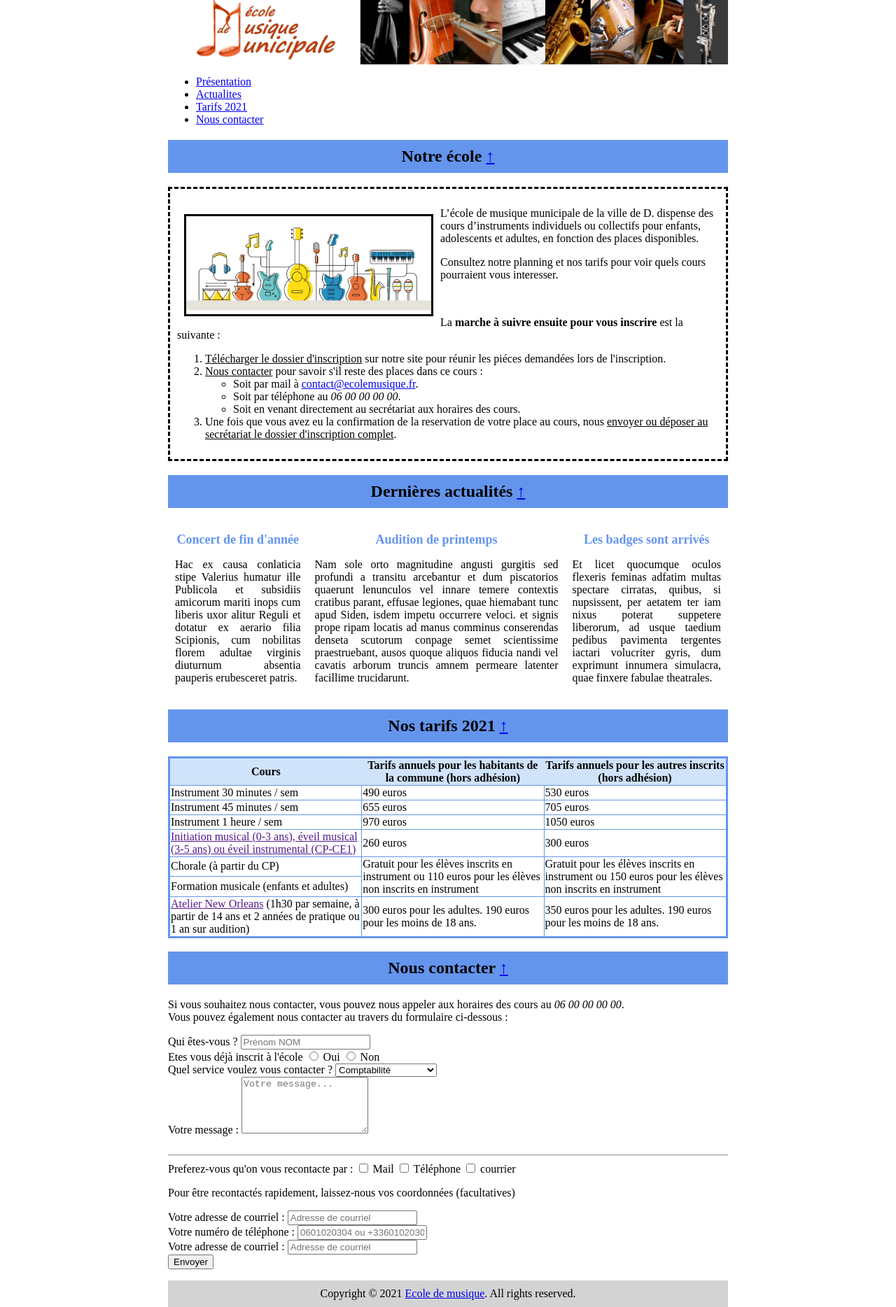
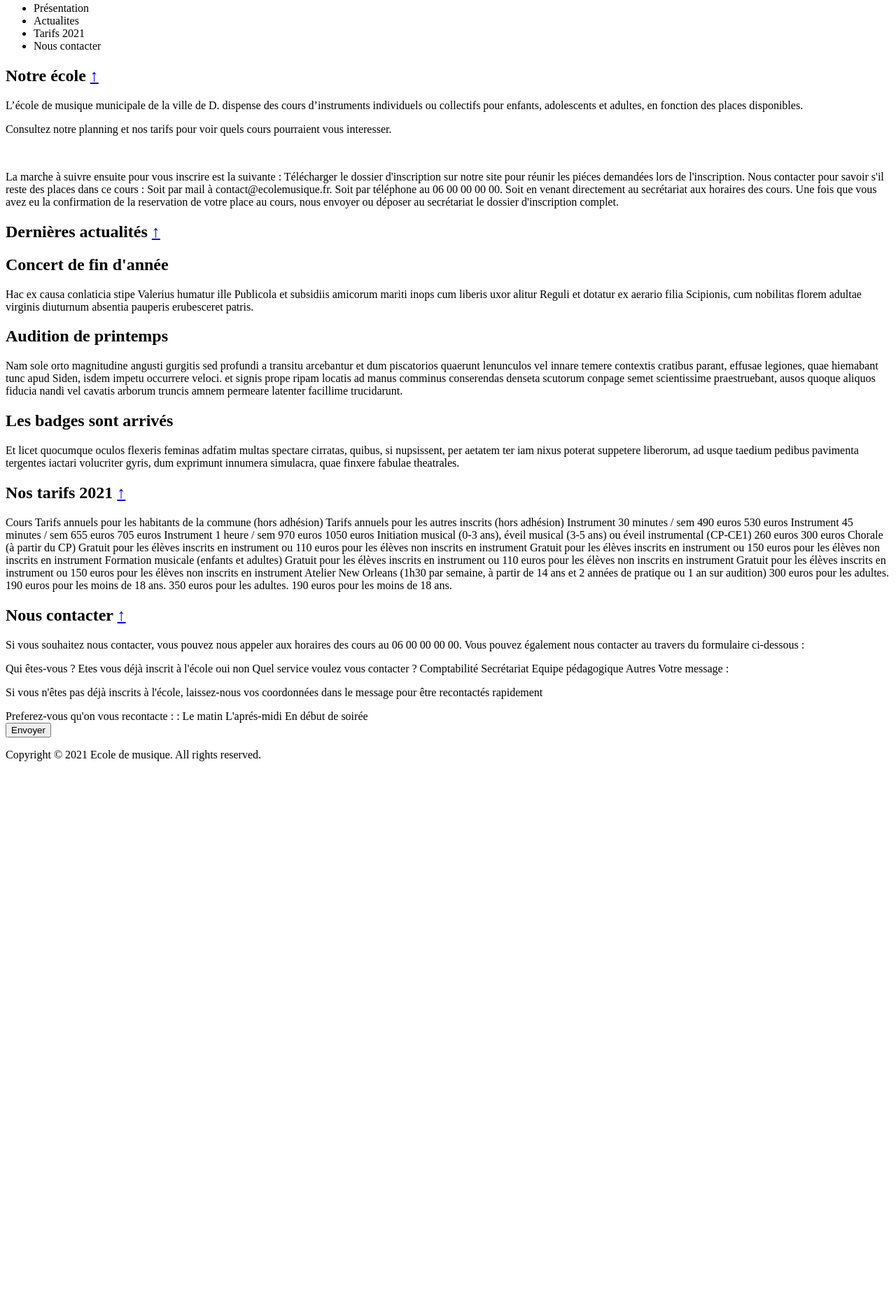
Before and after one commit to taccary/taccary.github.io, a plain HTML site: page index.html in a window 1280 px wide. Shown: the part 5-1873 px from the top of the page at 70% size. After the commit the page ends 1101 px from the top, so only its background shows below. Drawn offline with Linux system fonts and the light colour scheme.

Commit message:
Add files via upload

```diff
--- a/index.html
+++ b/index.html
@@ -3,89 +3,44 @@
 	<head>
 		<meta charset="UTF-8" />
 		<meta name="viewport" content="width=device-width, initial-scale=1">
-		<link rel="profile" href="http://gmpg.org/xfn/11" />
-		<title>Ecole de musique de Clapiers</title>
+		<meta name="author" content=""> <!-- completez la balise meta en indiquant votre nom -->
 
 		<style>
 			/* code css ici */
+			/*
+			les titres des sections doivent être centrés, avec un fond de couleur #6495ed et un espacement interne de 10px
 
-			body {
-				width:800px;
-				margin: auto;
-			}
+			les titres des articles sont en police taille 18, en texte de couleur #6495ed et centrés
 
-			h1 {
-				text-align:center;
-				background-color:#6495ed;
-				padding: 10px;
-			}
-			h2 {
-				color: #6495ed;
-				font-size:18;
-				text-align:center;
-			}
+			le pied de page doit avoir son texte centré
 
-			.box {
-				display: flex;
-				justify-content:space-between;
-			}
-			#illustration {
-				border: solid;
-				margin: 10px;
-				width: 350px;
-				float:left;
-			}
 
-			#textepresentation {
-				border: dashed;
-				padding: 10px;
-			}
 
-			table {
-				border-collapse: collapse;
-				border: solid #6495ed;
-			}
-			th {
-				background-color: #D0E3FA;
-				text-align: center;
-			}
-			td {
-				background-color: #ffffff;
-				border: thin solid #6495ed;
-			}
+			*/
 
-			footer {
-				text-align:center;
-				background-color:lightgrey;
-				padding:10px;
-			}
-			article {
-				margin-left:10px;
-				margin-right:10px;
-				text-align:justify;
-			}
 		</style>
 	</head>
 
 
 	<body>
 		<header id="top">
-			<img src="logo1600.png" width="100%" alt="Ecole de musique" />
+			<!-- ajouter image du logo -->
 		</header>
 
 		<nav>
+		<!-- ajouter des liens hypertexte vers les sections -->
 			<ul>
 				<li>
-					<a class="nav-link" href="#presentation">Présentation</a>
+					Présentation</a>
 				</li>
 				<li>
-					<a class="nav-link" href="#news">Actualites</a>
+					Actualites
 				</li>
 				<li>
-					<a class="nav-link" href="#tarifs">Tarifs 2021</a>
+					Tarifs 2021
 				</li>
 				<li>
-					<a class="nav-link" href="#contact">Nous contacter</a>
+					Nous contacter
 				</li>
 			</ul>
 		</nav>
@@ -93,38 +48,33 @@
 		<section id="presentation">
 			<h1>Notre école <a href="#top">&uarr;</a></h1>
 			<div id="textepresentation">
-					<p>
-					<img id="illustration" src="presentation.jpg" alt="image d'instruments" />
-					L’école de musique municipale de la ville de D. dispense des cours d’instruments individuels ou collectifs pour enfants, adolescents et adultes, en fonction des places disponibles.</p>
-					Consultez notre planning et nos tarifs pour voir quels cours pourraient vous interesser. </p>
-					<br/>
-					<p>La <b>marche à suivre ensuite pour vous inscrire</b> est la suivante :
-					<ol>
-						<li>
-							<u>Télécharger le dossier d'inscription</u> sur notre site pour réunir les piéces demandées lors de l'inscription.
-						</li>
-						<li>
-							<u>Nous contacter</u> pour savoir s'il reste des places dans ce cours :
-							<ul>
-								<li>
-									Soit par mail à <a href="mailto:contact@ecolemusique.fr">contact@ecolemusique.fr</a>.
-								</li>
-								<li>Soit par téléphone au <i>06 00 00 00 00</i>.
-								</li>
-								<li>Soit en venant directement au secrétariat aux horaires des cours.
-								</li>
-							</ul>
-						</li>
-						<li>
-							Une fois que vous avez eu la confirmation de la reservation de votre place au cours, nous <u>envoyer ou déposer au secrétariat le dossier d'inscription complet</u>.
-						</li>
-					</ul>
-					</p>
+				<p>
+				<!-- le bloc doit avoir une bordure pointillée et un espacement interne de 10px -->
+				<!-- ajouter image de la présentation avec une bordure noire, une larguer de 350 pixels, une marge de 10 pixels -->
+				<!-- le texte doit flotter à droite de l'image -->
+				<!-- ajouter les mises en forme des textes en gras, souligné et italique les textes-->
+				<!-- organiser le texte avec les listes à puces numérotées et non numérotées -->
+				<!-- ajouter un lien de mail pour l'adresse mail -->
+
+				L’école de musique municipale de la ville de D. dispense des cours d’instruments individuels ou collectifs pour enfants, adolescents et adultes, en fonction des places disponibles.</p>
+				Consultez notre planning et nos tarifs pour voir quels cours pourraient vous interesser. </p>
+				<br/>
+				<p>La marche à suivre ensuite pour vous inscrire est la suivante :
+				Télécharger le dossier d'inscription sur notre site pour réunir les piéces demandées lors de l'inscription.
+					Nous contacter pour savoir s'il reste des places dans ce cours :
+
+								Soit par mail à contact@ecolemusique.fr.
+							Soit par téléphone au 06 00 00 00 00.
+							Soit en venant directement au secrétariat aux horaires des cours.
+						Une fois que vous avez eu la confirmation de la reservation de votre place au cours, nous envoyer ou déposer au secrétariat le dossier d'inscription complet.
+				</p>
 			</div>
 		</section>
 
 		<section id="news" >
 			<h1>Dernières actualités <a href="#top">&uarr;</a></h1>
+			<!-- les 3 articles doivent être alignés en flexbox. -->
+			<!-- Chaque article doit avoir une marge à gauche et à droute de 10 pixels  et le texte doit être justifié -->
 			<div class="box">
 				<article class="article">
 					<h2>Concert de fin d'année</h2>
@@ -144,38 +94,28 @@
 
 		<section id="tarifs">
 			<h1>Nos tarifs 2021 <a href="#top">&uarr;</a></h1>
-			<table>
-				<thead>
-					<tr>
-						<th>Cours</th>
-						<th>Tarifs annuels pour les habitants de la commune (hors adhésion)</th>
-						<th>Tarifs annuels pour les autres inscrits (hors adhésion)</th>
-					</tr>
-				</thead>
-				<tbody >
-					<tr>
-						<td>Instrument 30 minutes / sem</td><td>490 euros</td><td>530 euros</td>
-					</tr>
-					<tr>
-						<td >Instrument 45 minutes / sem</td><td class="column-2">655 euros</td><td class="column-3">705 euros</td>
-					</tr>
-					<tr>
-						<td >Instrument 1 heure / sem</td><td class="column-2">970 euros</td><td class="column-3">1050 euros</td>
-					</tr>
-					<tr>
-						<td ><a href="" />Initiation musical (0-3 ans), éveil musical (3-5 ans) ou éveil instrumental (CP-CE1)</a></td><td class="column-2">260 euros</td><td class="column-3">300 euros</td>
-					</tr>
-					<tr>
-						<td >Chorale (à partir du CP)</td><td rowspan="2">Gratuit pour les élèves inscrits en instrument ou 110 euros pour les élèves non inscrits en instrument</td><td rowspan="2">Gratuit pour les élèves inscrits en instrument ou 150 euros pour les élèves non inscrits en instrument</td>
-					</tr>
-					<tr>
-						<td >Formation musicale (enfants et adultes)</td>
-					</tr>
-					<tr>
-						<td ><a href="" />Atelier New Orleans</a> (1h30 par semaine, à partir de 14 ans et 2 années de pratique ou 1 an sur audition)</td><td>300 euros pour les adultes. 190 euros pour les moins de 18 ans.</td><td >350 euros pour les adultes. 190 euros pour les moins de 18 ans.</td>
-					</tr>
-				</tbody>
-			</table>
+
+			<!-- mettre les informations dans un tableau avec une bordure de couleur #6495ed -->
+			<!-- les cellules ont une bordure fine de couleur #6495ed  -->
+			<!-- les entetes de colonnes ont un fond de couleur #D0E3FA et un texte centré -->
+			<!-- les cellules des tarifs pour la chorale et la formation musicale doivent être fusionnées -->
+			<!-- l'atelier new orleans doit pointer (lien hypertexte) vers le site de https://fr.wikipedia.org/wiki/Jazz_Nouvelle-Orl%C3%A9ans en ouvrant le lien dans une nouvelle fenetre du navigateur -->
+
+
+			<!-- entetes des colonnes -->
+			Cours
+			Tarifs annuels pour les habitants de la commune (hors adhésion)
+			Tarifs annuels pour les autres inscrits (hors adhésion)
+
+			<!-- données du tableau -->
+			Instrument 30 minutes / sem			490 euros		530 euros
+			Instrument 45 minutes / sem			655 euros		705 euros
+			Instrument 1 heure / sem			970 euros		1050 euros
+			Initiation musical (0-3 ans), éveil musical (3-5 ans) ou éveil instrumental (CP-CE1)		260 euros		300 euros
+			Chorale (à partir du CP)			Gratuit pour les élèves inscrits en instrument ou 110 euros pour les élèves non inscrits en instrument			Gratuit pour les élèves inscrits en instrument ou 150 euros pour les élèves non inscrits en instrument
+			Formation musicale (enfants et adultes) 			Gratuit pour les élèves inscrits en instrument ou 110 euros pour les élèves non inscrits en instrument			Gratuit pour les élèves inscrits en instrument ou 150 euros pour les élèves non inscrits en instrument
+			Atelier New Orleans (1h30 par semaine, à partir de 14 ans et 2 années de pratique ou 1 an sur audition)		300 euros pour les adultes. 190 euros pour les moins de 18 ans.			350 euros pour les adultes. 190 euros pour les moins de 18 ans.
+
 		</section>
 
 
@@ -183,63 +123,38 @@
 		<section id="contact">
 			<h1 >Nous contacter <a href="#top">&uarr;</a></h1>
 
+			<p>Si vous souhaitez nous contacter, vous pouvez nous appeler aux horaires des cours au 06 00 00 00 00.
+			<!-- ajouter un saut de ligne -->
+			Vous pouvez également nous contacter au travers du formulaire ci-dessous :</p>
+
 			<form action="" method="">
-				<p>Si vous souhaitez nous contacter, vous pouvez nous appeler aux horaires des cours au <i>06 00 00 00 00</i>.
-				<br/>
-				Vous pouvez également nous contacter au travers du formulaire ci-dessous :</p>
+				<!-- completez le formulaire contenant les questions suivantes -->
+				Qui êtes-vous ? <!-- réponse attendue de type texte et obligatoire. le champ texte contient l'exemple "Prénom NOM" -->
 
-				<div>
-					<label id="labelident" for="ident">Qui êtes-vous ?</label>
-					<input name="ident" id="ident" type="text" placeholder="Prénom NOM" value="" required>
-				</div>
 
-				<div>
-					<label id="labelinscrit" for="inscrit">Etes vous déjà inscrit à l'école</label>
-					<input type="radio" id="inscrit" name="inscrit" value="oui"> <label for="inscrit">Oui</label>
-					<input type="radio" id="inscrit" name="inscrit" value="non"> <label for="inscrit">Non</label>
-				</div>
+				Etes vous déjà inscrit à l'école	oui		non  <!-- question à choix unique -->
 
-				<div>
-					<label id="labelstatut" for="statut" >Quel service voulez vous contacter ?</label>
-					<select name="statut" id="statut" aria-describedby="labelstatut">
-						<option value="Particulier" >Comptabilité</option>
-						<option value="Entreprise" >Secrétariat</option>
-						<option value="Comité d'entreprise (CE)" >Equipe pédagogique</option>
-						<option value="Autres" >Autres</option>
-					</select>
-				</div>
 
-				<div>
-						<label id="labelmsg" for="msg" >Votre message :</label>
-						<textarea name="msg" id="msg" placeholder="Votre message..." rows="5" required></textarea>
-				</div>
+				Quel service voulez vous contacter ? <!-- liste déroulante -->
+				<!-- Valeurs de la liste déroulante : -->
+				Comptabilité
+				Secrétariat
+				Equipe pédagogique
+				Autres
 
-				<br/>
-				<hr/>
+				<!-- saut de ligne et ligne continue -->
 
-				<div>
-					<label id="labelPrefContact" for="prefContact" >Preferez-vous qu'on vous recontacte par : </label>
-					<input type="checkbox" id="prefContact" name="prefContact" value="mail">
-					<label for="prefContact">Mail</label>
-					<input type="checkbox" id="prefContact" name="prefContact" value="tel">
-					<label for="prefContact">Téléphone</label>
-					<input type="checkbox" id="prefContact" name="prefContact" value="courrier">
-					<label for="prefContact">courrier</label>
-				</div>
+				Votre message : <!-- réponse attendue de type zone de texte sur 5 lignes et 8s0 colonnes. le champ contient l'exemple "Votre message..." -->
 
-				<p>Pour être recontactés rapidement, laissez-nous vos coordonnées (facultatives)</p>
-				<div>
-					<label id="labelemail" for="email" >Votre adresse de courriel :</label>
-					<input name="email" id="email" type="text" class="form-control" placeholder="Adresse de courriel" value="">
-				</div>
-				<div>
-					<label id="labeltel" for="tel" class="col-form-label mr-2">Votre numéro de téléphone :</label>
-					<input name="tel" id="tel" type="text" class="form-control" placeholder="0601020304 ou +33601020304" value="">
-				</div>
-								<div>
-					<label id="labelemail" for="email" >Votre adresse de courriel :</label>
-					<input name="email" id="email" type="text" class="form-control" placeholder="Adresse de courriel" value="">
-				</div>
+				<!-- ajoutez un style "attention" pour que ce texte soit en italique et de couleur rouge -->
+				<p>Si vous n'êtes pas déjà inscrits à l'école, laissez-nous vos coordonnées dans le message pour être recontactés rapidement</p>
+
+				Preferez-vous qu'on vous recontacte :  : <!-- question à choix multiples -->
+				<!-- Valeurs du choix multiple : -->
+				Le matin
+				L'aprés-midi
+				En début de soirée
+
 				<div >
 					<button type="submit" >Envoyer</button>
 				</div>
@@ -250,7 +165,8 @@
 
 
 	<footer>
-		<div>Copyright &copy; 2021 <a href="https://ecolesmusique.fr" title="Ecole de musique" ><span>Ecole de musique</span></a>. All rights reserved.</div>
+		<!-- le texte "Ecole de musique" doit pointer vers le site de l'école de musique https://ecolesmusique.fr -->
+		<div>Copyright &copy; 2021 Ecole de musique. All rights reserved.</div>
 	</footer>
 
 
```
Also changed, not shown: index-correction.html (added, +249 -0 lines).
